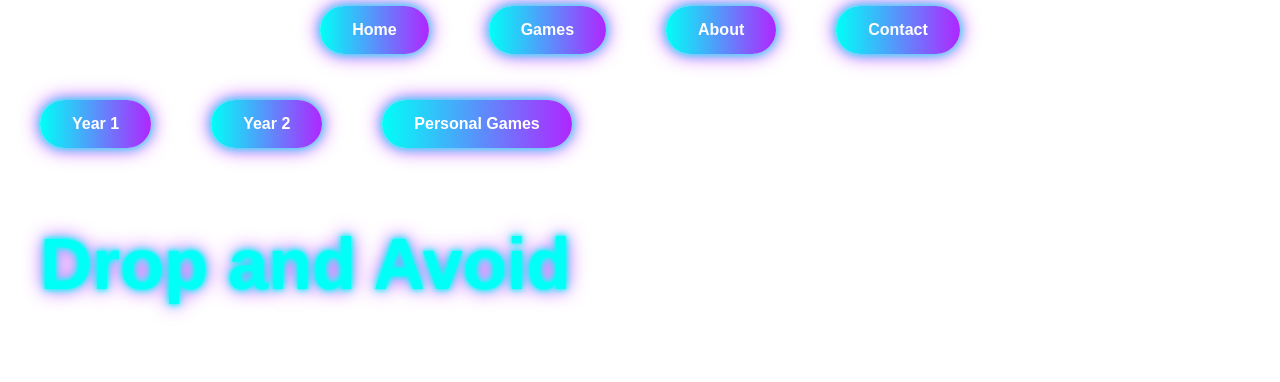
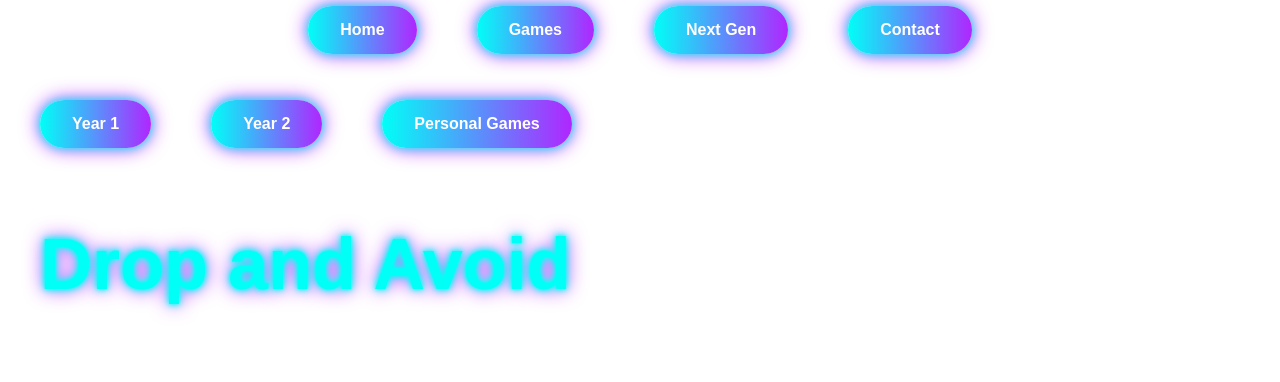
Before and after one commit to D3VAL3X/D3VALEXSTUDIO, a plain HTML site: page year2.html in a window 1280 px wide. Shown: the top 382 px of the page. Drawn offline with nearby package versions, Linux system fonts and the light colour scheme.

Commit message:
Update year2.html

```diff
--- a/year2.html
+++ b/year2.html
@@ -58,7 +58,7 @@
         <div class="nav-buttons">
              <a href="index.html" class="neon-btn text-white font-semibold py-3 px-8 rounded-full">Home</a>
         <a href="games.html" class="neon-btn text-white font-semibold py-3 px-8 rounded-full">Games</a>
-        <a href="#about" class="neon-btn text-white font-semibold py-3 px-8 rounded-full">About</a>
+        <a href="nextgen.html" class="neon-btn text-white font-semibold py-3 px-8 rounded-full">Next Gen</a>
         <a href="#contact" class="neon-btn text-white font-semibold py-3 px-8 rounded-full">Contact</a>
         </div>
     </div>
```
